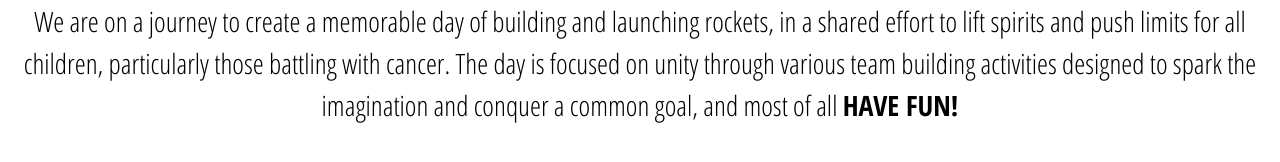
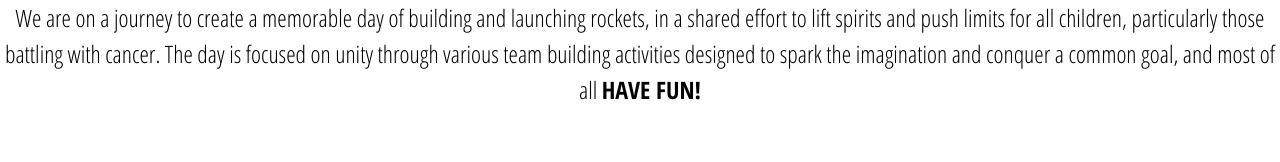
Before and after one commit to ysolorzano/YouAreSuperDuper, a website: page txt/welcome.html in a window 1280 px wide. Drawn offline with Linux system fonts and the light colour scheme.

Commit message:
reformatting frames properly
css and html tweakinh for frames. pulling info from txt folder

```diff
--- a/css/main.css
+++ b/css/main.css
@@ -73,10 +73,11 @@ h2 {
 }
 
 h3 {
-  font-size: 1.75em;
+  font-size: 1.5em;
   line-height: 1.5;
   font-weight: 400;
   color: #000;
+  text-align: center;
 }
 
 p {
@@ -187,9 +188,6 @@ forms CSS
  color: #fff;
 }
 
-#form1 {
-  margin: 0;
-}
 
 #feedback-page {
  text-align: center;
--- a/txt/welcome.html
+++ b/txt/welcome.html
@@ -2,8 +2,7 @@
 <link href='https://fonts.googleapis.com/css?family=Open+Sans+Condensed:300,300italic,700' rel='stylesheet' type='text/css'>
 
 
-<h3 style="font-family: 'Open Sans Condensed', font-size: 1.2em; text-align: center">
-  We are on a journey to create a memorable day of building and launching rockets,
+<h3> We are on a journey to create a memorable day of building and launching rockets,
 in a shared effort to lift spirits and push limits for all children, particularly
 those battling with cancer. The day is focused on unity through various team
 building activities designed to spark the imagination and conquer a common goal,
```
Also changed, not shown: index.html (+1 -1 lines).
